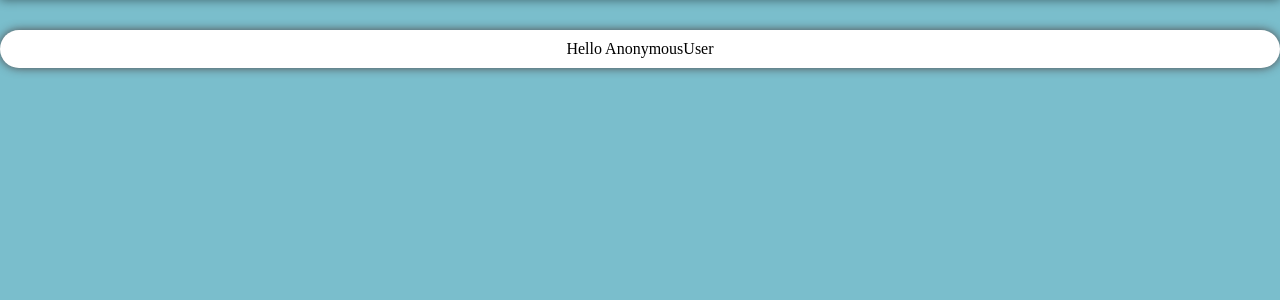
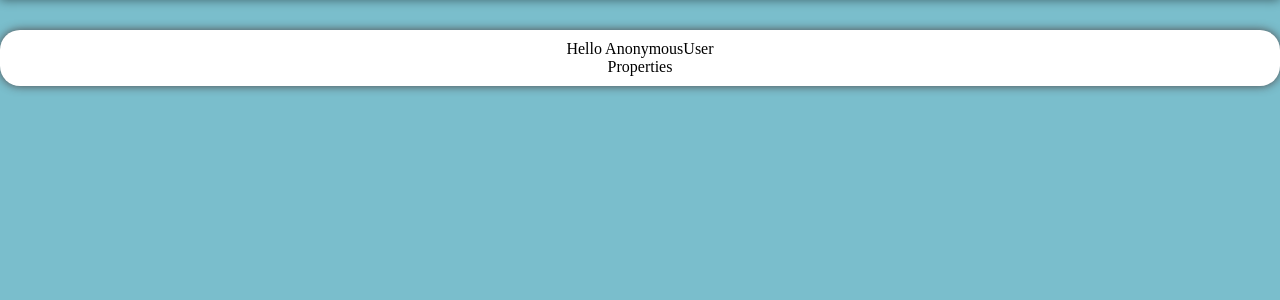
Before and after one commit to MinaLouise/unit-6-project, a Django app: page / in a window 1280 px wide. Shown: the part 76-376 px from the top of the page. Run offline with Django 4.2, Linux system fonts and the light colour scheme.

Commit message:
tweaks to back end

```diff
--- a/app/templates/home.html
+++ b/app/templates/home.html
@@ -8,9 +8,8 @@
     </header>
     <div>
         <div class='houses'>
-            {% if request.user is not AnonymousUser %}
                 <p>Hello {{ request.user }}</p>
-            {% endif %}
+            <p>Properties</p>
         </div>
     </div>
 {% endblock content %}
--- a/app/views.py
+++ b/app/views.py
@@ -32,9 +32,13 @@ def loginpage(request):
             messages.info(request, 'Username or Password incorrect')
     return render(request, 'login.html')
 
+
+
 def logout_func(request):
     logout(request)
     return redirect('login')
 
+
+
 def homepage(request):
     return render(request, 'home.html')
```
Also changed, not shown: app/static/styles.css (indentation only), db.sqlite3.
